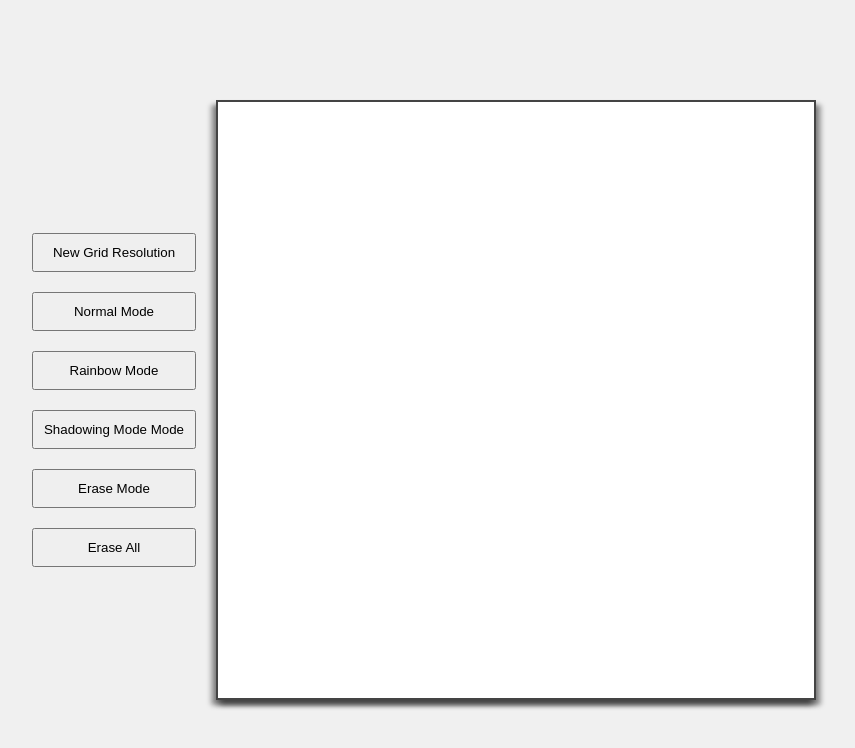
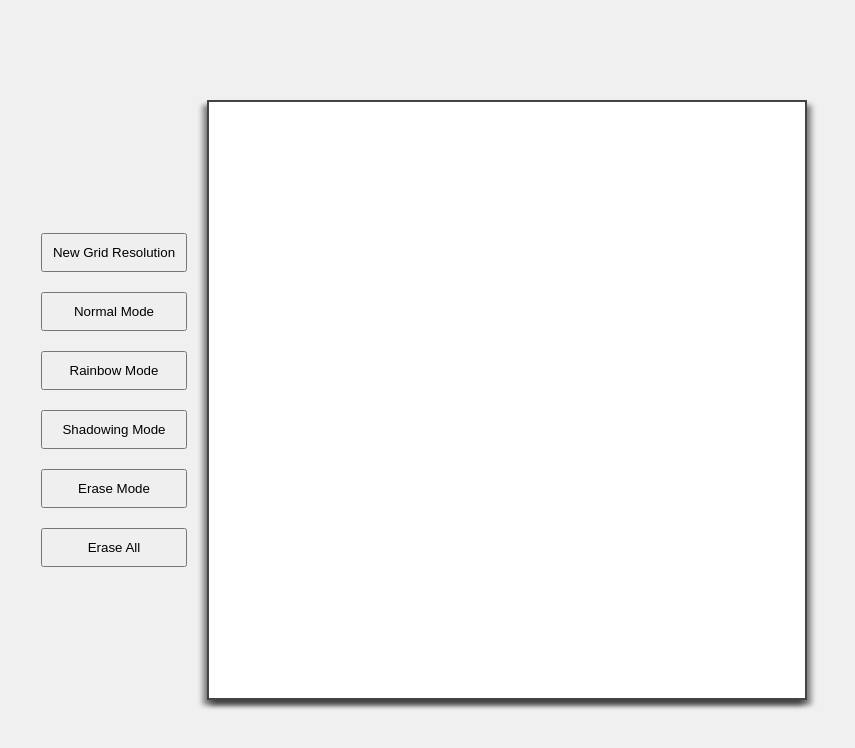
Before and after one commit to MelboucyMalak/Sketchpad, a plain HTML site: page index.html in a window 1280 px wide. Shown: the whole page, without its empty margins (221-1076 px from the left). Drawn offline with Linux system fonts and the light colour scheme.

Commit message:
remove ratio from pixels and fix html printing fault

```diff
--- a/index.html
+++ b/index.html
@@ -11,7 +11,7 @@
         <button id="new">New Grid Resolution</button>
         <button id="normal">Normal Mode</button>
         <button id="rainbow">Rainbow Mode</button>
-        <button id="dark">Shadowing Mode Mode</button>
+        <button id="dark">Shadowing Mode</button>
         <button id="erase">Erase Mode</button>
         <button id="eraseAll">Erase All</button>
     </div>
--- a/styles.css
+++ b/styles.css
@@ -52,5 +52,4 @@ button {
 
 .pixel {
   flex: 1;
-  aspect-ratio: 1 / 1;
 }
```
